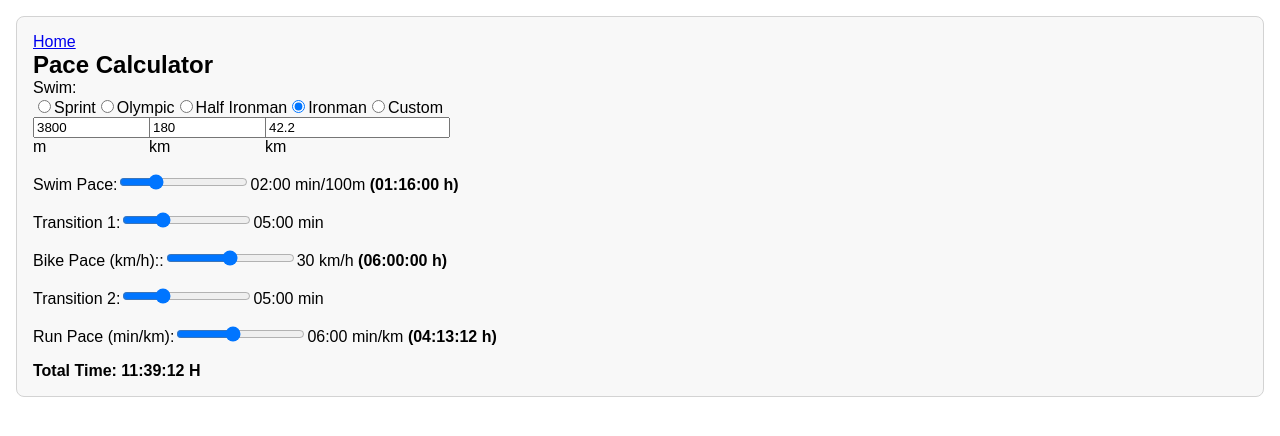
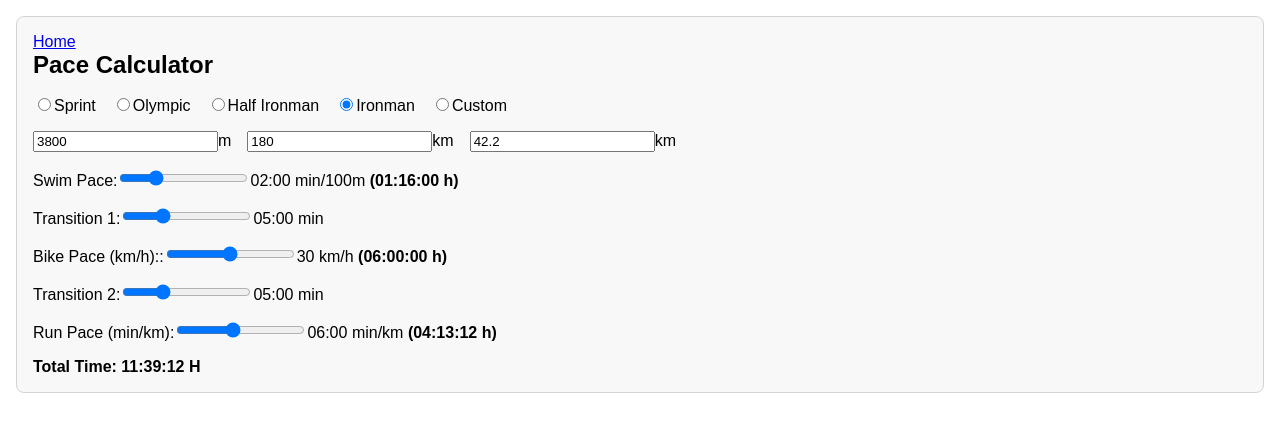
Before and after one commit to sascharissling/226tools-frontend, a React (Vite) app: page /pace-calculator in a window 1280 px wide. Shown: the top 436 px of the page. Built offline with nearby package versions, Linux system fonts and the light colour scheme.

Commit message:
prettify calculator

```diff
--- a/src/pages/pace-calculator/index.tsx
+++ b/src/pages/pace-calculator/index.tsx
@@ -7,18 +7,18 @@ import { Link } from "react-router-dom";
 
 type Competition = "Sprint" | "Olympic" | "Half Ironman" | "Ironman" | "Custom";
 
+type Length = Record<string, number | undefined>;
+
 const lengths = {
-  Sprint: { swim: 0.75, bike: 20, run: 5 },
-  Olympic: { swim: 1.5, bike: 40, run: 10 },
-  "Half Ironman": { swim: 1.9, bike: 90, run: 21.1 },
-  Ironman: { swim: 3.8, bike: 180, run: 42.2 },
+  Sprint: { swim: 750, bike: 20, run: 5 },
+  Olympic: { swim: 1500, bike: 40, run: 10 },
+  "Half Ironman": { swim: 1900, bike: 90, run: 21.1 },
+  Ironman: { swim: 3800, bike: 180, run: 42.2 },
   Custom: { swim: 0, bike: 0, run: 0 },
 };
 
 const PaceCalculator = () => {
-  const [selectedLength, setSelectedLength] = useState<Record<string | number>>(
-    lengths.Ironman,
-  );
+  const [selectedLength, setSelectedLength] = useState<Length>(lengths.Ironman);
   const [swimPace, setSwimPace] = useState(2);
   const [transition1, setTransition1] = useState(5);
   const [bikePace, setBikePace] = useState(30);
@@ -33,24 +33,42 @@ const PaceCalculator = () => {
 
   const totalTime = useMemo(() => {
     const { swim, bike, run } = selectedLength;
-    const swimTime = (swim ?? 0) * 10 * swimPace;
+    const swimTime = ((swim ?? 0) / 100) * swimPace;
     const bikeTime = ((bike ?? 0) / bikePace) * 60;
     const runTime = (run ?? 0) * runPace;
     const totalTime = swimTime + bikeTime + runTime + transition1 + transition2;
     return formatMinutesToHHMMSS(Number(totalTime.toFixed(2)));
   }, [selectedLength, swimPace, transition1, bikePace, transition2, runPace]);
 
-  const compareLengths = (
-    a: Record<string, number>,
-    b: Record<string, number>,
-  ) => a.swim === b.swim && a.bike === b.bike && a.run === b.run;
+  const compareLengths = (a: Length, b: Length, lengthName: string) => {
+    if (lengthName === "Custom") {
+      return !Object.values(lengths).some(
+        (l) => a.swim === l.swim && a.bike === l.bike && a.run === l.run,
+      );
+    }
+    return a.swim === b.swim && a.bike === b.bike && a.run === b.run;
+  };
+
+  const handleLegChange = (event: ChangeEvent<HTMLInputElement>) => {
+    const { name, value } = event.target;
+    setSelectedLength((prev) => ({
+      ...prev,
+      [name]: value === "" ? undefined : Number(value),
+    }));
+  };
 
   return (
     <Section>
       <Link to={"/"}>Home</Link>
       <h1>Pace Calculator</h1>
-      Swim:{" "}
-      <div>
+
+      <div
+        style={{
+          display: "flex",
+          gap: "1rem",
+          margin: "1rem 0 1rem",
+        }}
+      >
         {Object.keys(lengths).map((length) => (
           <label key={length}>
             <input
@@ -59,6 +77,7 @@ const PaceCalculator = () => {
               checked={compareLengths(
                 selectedLength,
                 lengths[length as Competition],
+                length,
               )}
               onChange={handleLengthChange}
             />
@@ -68,67 +87,40 @@ const PaceCalculator = () => {
       </div>
       <div
         style={{
-          display: "grid",
-          gridTemplateColumns: "100px 100px 100px",
+          display: "flex",
           gap: "1rem",
         }}
       >
-        <div>
+        <label>
           <input
             type="number"
-            value={
-              selectedLength.swim === null
-                ? "Swim length (m)"
-                : selectedLength.swim * 1000
-            }
-            onChange={(event) => {
-              setSelectedLength((prev) => ({
-                ...prev,
-                swim:
-                  event.target.value === ""
-                    ? null
-                    : Number(event.target.value) / 1000,
-              }));
-            }}
-          />{" "}
+            name="swim"
+            value={selectedLength.swim}
+            placeholder="Swim length"
+            onChange={handleLegChange}
+          />
           m
-        </div>
-        <div>
+        </label>
+        <label>
           <input
             type="number"
-            value={
-              selectedLength.bike === null
-                ? "Bike length (km)"
-                : selectedLength.bike
-            }
-            onChange={(event) => {
-              setSelectedLength((prev) => ({
-                ...prev,
-                bike:
-                  event.target.value === "" ? null : Number(event.target.value),
-              }));
-            }}
+            name="bike"
+            value={selectedLength.bike}
+            placeholder="Bike length"
+            onChange={handleLegChange}
           />
           km
-        </div>
-        <div>
+        </label>
+        <label>
           <input
             type="number"
-            value={
-              selectedLength.run === null
-                ? "Run length (km)"
-                : selectedLength.run
-            }
-            onChange={(event) => {
-              setSelectedLength((prev) => ({
-                ...prev,
-                run:
-                  event.target.value === "" ? null : Number(event.target.value),
-              }));
-            }}
+            name="run"
+            value={selectedLength.run}
+            placeholder="Run length"
+            onChange={handleLegChange}
           />
           km
-        </div>
+        </label>
       </div>
       <SliderContainer>
         <Discipline
@@ -140,7 +132,7 @@ const PaceCalculator = () => {
           step={0.05}
           unit="min/100m"
           formattedValue={formatMinutesToMMSS(swimPace)}
-          totalTime={(selectedLength.swim ?? 0) * 10 * swimPace}
+          totalTime={((selectedLength.swim ?? 0) / 100) * swimPace}
         />
         <Discipline
           label="Transition 1"
```
